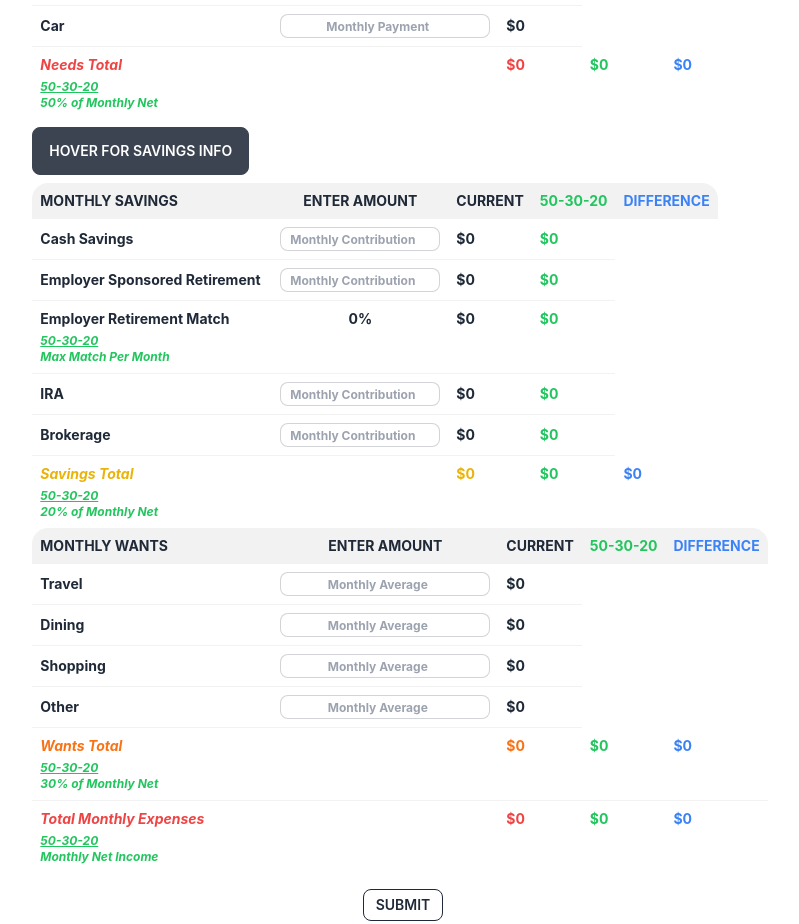
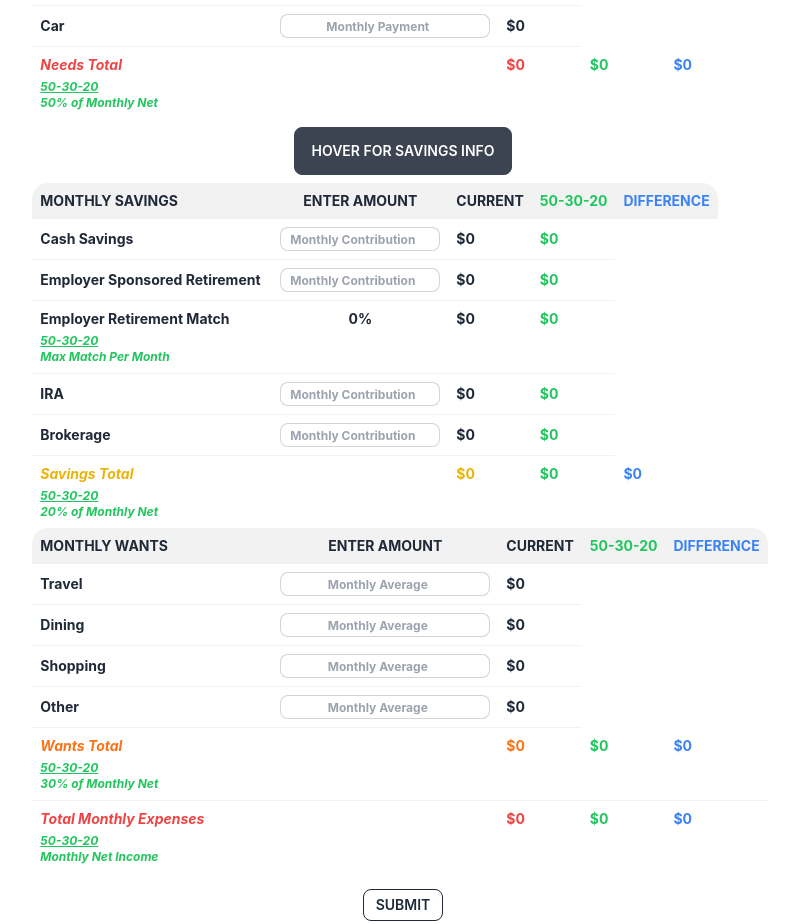
Before and after one commit to jcseeley/Money-Manager, a React (Create React App) app: page / in a window 1280 px wide. Shown: the part 1620-2544 px from the top of the page, without its empty margins (237-1036 px from the left). Built offline with nearby package versions, Linux system fonts and the light colour scheme.

Commit message:
Center savings info button.

```diff
--- a/src/components/NetWorthDash.js
+++ b/src/components/NetWorthDash.js
@@ -692,8 +692,8 @@ const NetWorthDash = () => {
               </tr>
             </tbody>
           </table>
-          <div className="tooltip mt-2 mb-2" data-tip="If possible, 20% of your net income should be saved. Industry experts recommend filling your emergency savings before contributing to any retirement or investment accounts. If your emergency savings is full, you should then focus on your employer sponsored retirement plan. If the annual max isn't feasible, try to at least meet the percentage your employer will match per pay period. Next fill your IRA, then contribute any remaining funds to your brokerage account. The '50-30-20' values below reflect these suggestions based on your age and available income.">
-            <button className="btn">Hover For Savings Info</button>
+          <div className="grid tooltip mt-2 mb-2" data-tip="If possible, 20% of your net income should be saved. Industry experts recommend filling your emergency savings before contributing to any retirement or investment accounts. If your emergency savings is full, you should then focus on your employer sponsored retirement plan. If the annual max isn't feasible, try to at least meet the percentage your employer will match per pay period. Next fill your IRA, then contribute any remaining funds to your brokerage account. The '50-30-20' values below reflect these suggestions based on your age and available income.">
+            <button className="justify-self-center btn w-fit">Hover For Savings Info</button>
           </div>
           {/* MONTHLY SAVINGS TABLE */}
           <table className="table table-compact">
```
